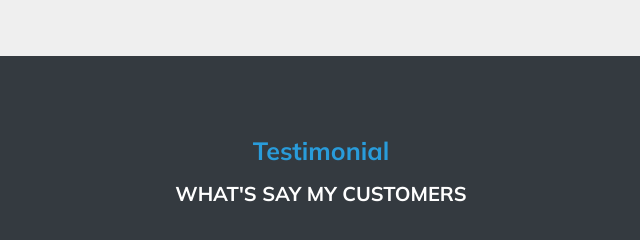
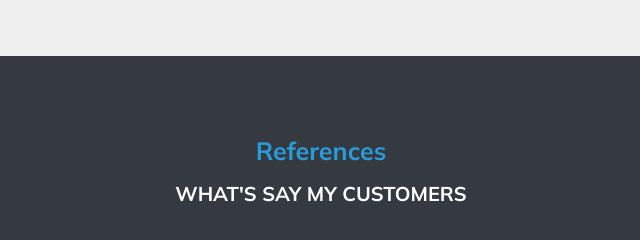
Before and after one commit to Nandykumar96/Portfolio, a plain HTML site: page index.html in a window 1280 px wide. Shown: the part 4740-4980 px from the top of the page, 319-959 px from the left. Drawn offline with nearby package versions, Linux system fonts and the light colour scheme.

Commit message:
new changes

```diff
--- a/index.html
+++ b/index.html
@@ -785,7 +785,7 @@
                     <div class="container">
                         <div class="section-title center text-center mb-5">
                             <h4 class="text-capitalize prime-color pb-2
-                                font-weight-bold">Testimonial</h4>
+                                font-weight-bold">References</h4>
                             <h3 class="text-uppercase font-weight-bold
                                 text-white">WHAT'S SAY MY CUSTOMERS
                             </h3>
```
